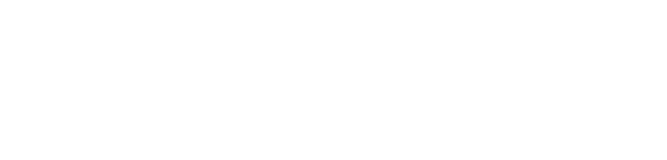
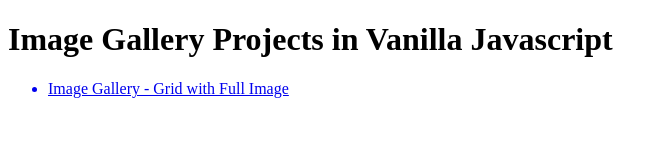
Before and after one commit to asadawan786/js-projects, a plain HTML site: page index.html in a window 1280 px wide. Shown: the whole page, without its empty margins (0-667 px from the left). Drawn offline with Linux system fonts and the light colour scheme.

Commit message:
folder structure for image gallery projects

```diff
--- /dev/null
+++ b/img-galleries/css/gallery01.css
@@ -0,0 +1,3 @@
+.container {
+  text-align: center;
+}
--- a/index.html
+++ b/index.html
@@ -6,6 +6,13 @@
   <title>Document</title>
 </head>
 <body>
-
+  <div class="container">
+    <h1>Image Gallery Projects in Vanilla Javascript</h1>
+    <ul>
+      <a href="./img-galleries/gallery01.html">
+        <li>Image Gallery - Grid with Full Image</li>
+      </a>
+    </ul>
+  </div>
 </body>
 </html>
```
Also changed, not shown: img-galleries/gallery01.html (added, +21 -0 lines), img-galleries/img/gallery01/img1.jpg (added), img-galleries/img/gallery01/img2.jpg (added), img-galleries/img/gallery01/img3.jpg (added), img-galleries/img/gallery01/img4.jpg (added), img-galleries/img/gallery01/img5.jpg (added), img-galleries/img/gallery01/img6.jpg (added), img-galleries/img/gallery01/img7.jpg (added), img-galleries/img/gallery01/img8.jpg (added), img-galleries/js/gallery01.js (added).
